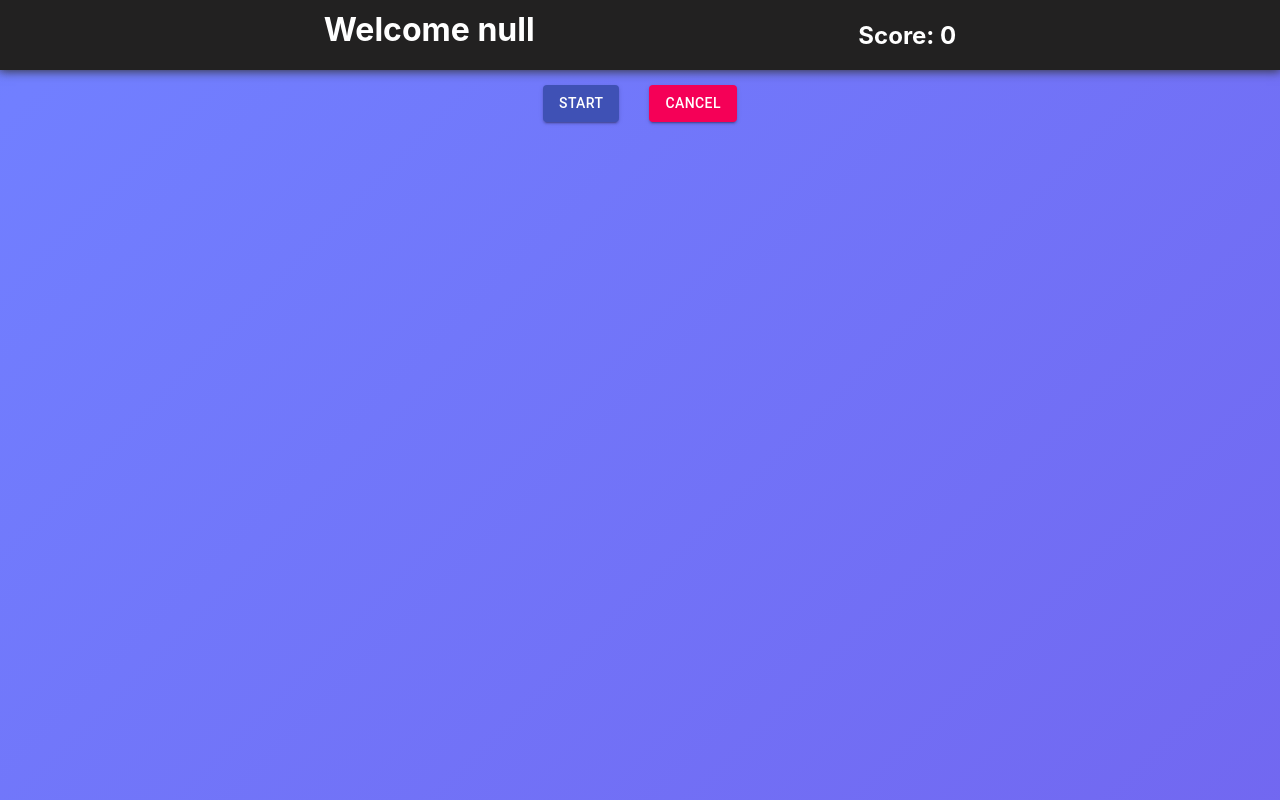
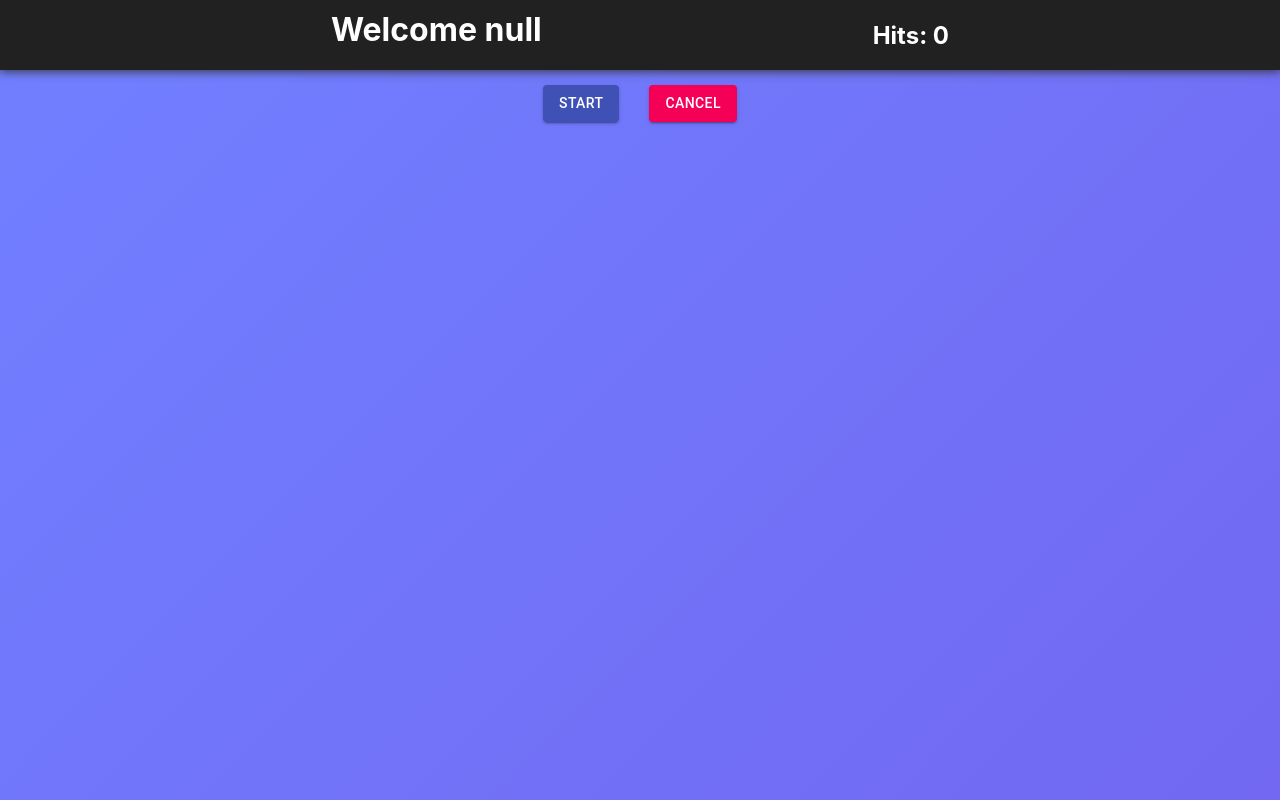
Before and after one commit to inaciogu/Trivia-ContextAPI-wa, a React (Create React App) app: page /choose in a window 1280 px wide. Built offline with nearby package versions, Linux system fonts and the light colour scheme.

Commit message:
refact: Change from "score" to "hits" on feedback page.

```diff
--- a/src/components/Header.jsx
+++ b/src/components/Header.jsx
@@ -6,7 +6,7 @@ function Header({ score }) {
   return (
     <header>
       <h1>{`Welcome ${username}`}</h1>
-      <h2>{`Score: ${score}`}</h2>
+      <h2>{`Hits: ${score}`}</h2>
     </header>
   )
 }
--- a/src/pages/Game.jsx
+++ b/src/pages/Game.jsx
@@ -35,7 +35,7 @@ function Game() {
     setClicked(!clicked);
     if (target.className !== 'incorrect_answers') {
       setAnswers({...answers, questions: [...answers.questions, data[index].question + ' - ' + target.value]});
-      setScore(score + 20);
+      setScore(score + 1);
       setGreenBorder(true)
       setRedBorder(true)
     }
```
